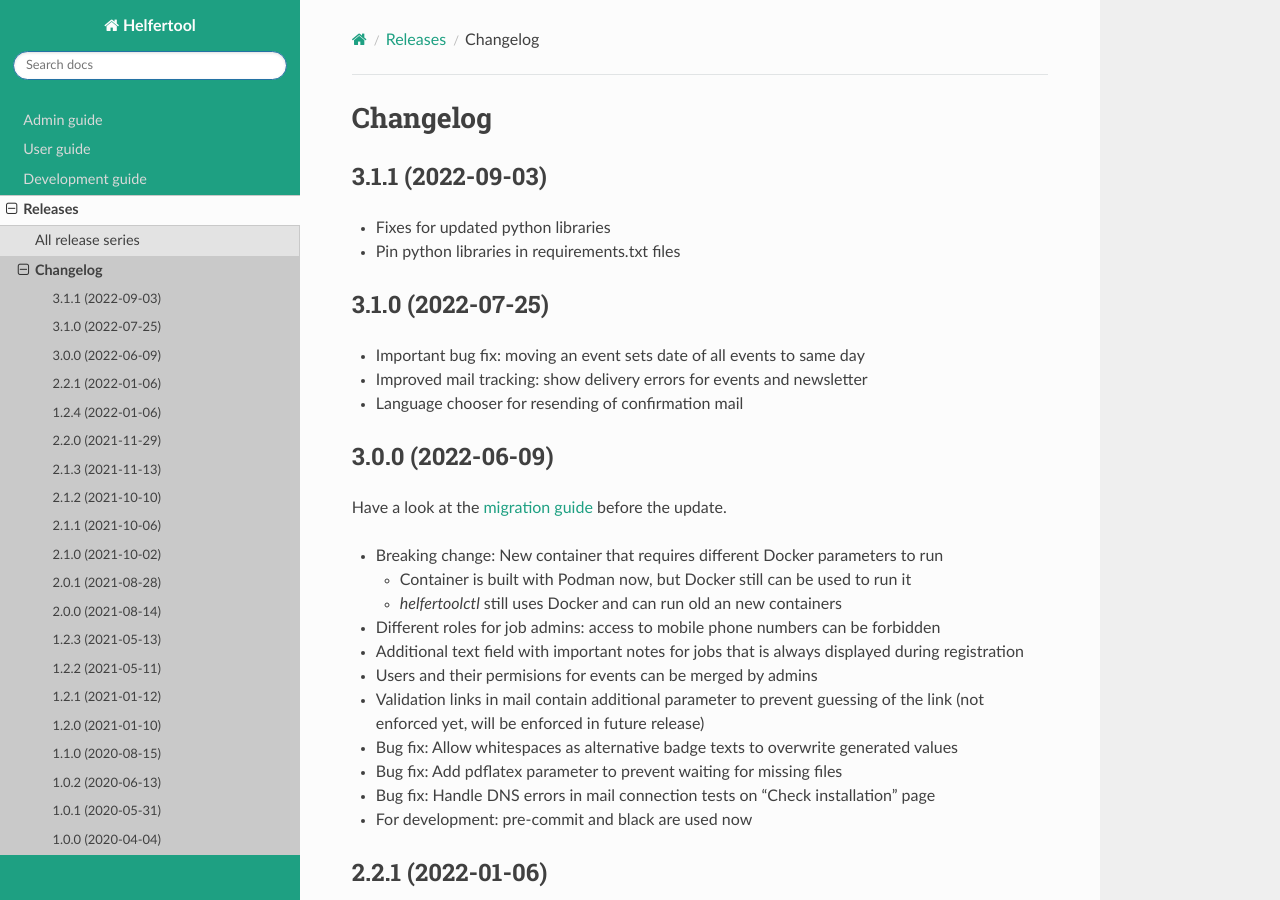
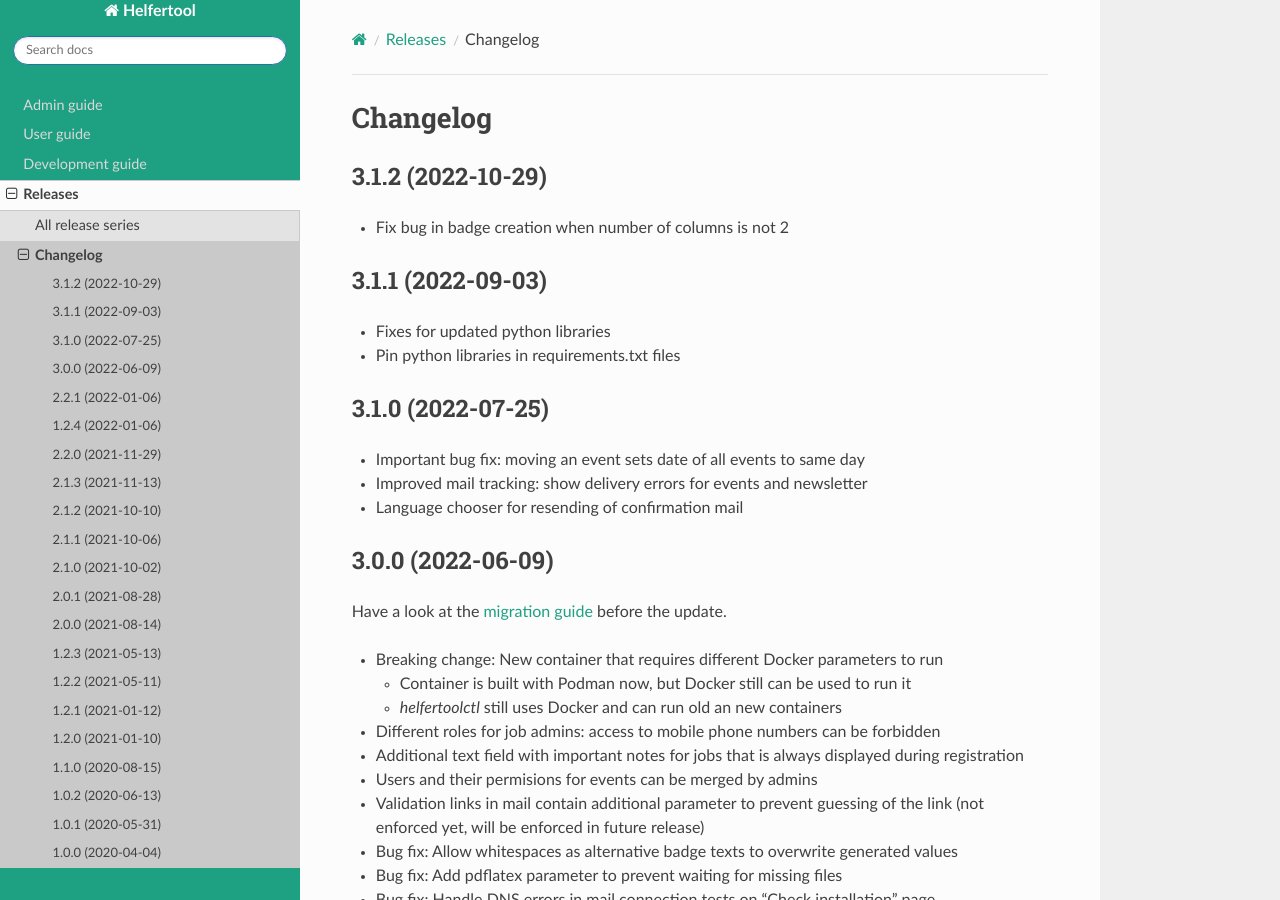
Before and after one commit to helfertool/docs, a Sphinx documentation site: the page built from source/releases/changelog.rst, in a window 1280 px wide and 900 px high. Built offline with Sphinx 7.4.7 and the Read the Docs theme 2.0.0, drawn with Linux system fonts in a browser that asks for light colours.

Commit message:
release 3.1.2

```diff
--- a/source/admin/versions.rst
+++ b/source/admin/versions.rst
@@ -49,7 +49,7 @@ Supported releases
 +-----------------+--------------------------------------------+------------------+------------------+
 | Relase series   | Latest release                             | Release date     | End of life      |
 +=================+============================================+==================+==================+
-| 3.1.x           | :ref:`3.1.1 <changelog-3-1-1>` (LTS)       | 2022-07-25       |                  |
+| 3.1.x           | :ref:`3.1.2 <changelog-3-1-2>` (LTS)       | 2022-07-25       |                  |
 +-----------------+--------------------------------------------+------------------+------------------+
 
 For non-LTS versions, the support ends with the next release.
--- a/source/releases/changelog.rst
+++ b/source/releases/changelog.rst
@@ -3,6 +3,13 @@
 =========
 Changelog
 =========
+
+.. _changelog-3-1-2:
+
+3.1.2 (2022-10-29)
+------------------
+
+* Fix bug in badge creation when number of columns is not 2
 
 .. _changelog-3-1-1:
 
--- a/source/releases/history.rst
+++ b/source/releases/history.rst
@@ -9,7 +9,7 @@ Details about relases and versions can be found in the :ref:`admin guide <versio
 +-----------------+--------------------------------------------+------------------+------------------+
 | Relase series   | Latest release                             | Release date     | End of life      |
 +=================+============================================+==================+==================+
-| 3.1.x           | :ref:`3.1.1 <changelog-3-1-1>`             | 2022-07-25       |                  |
+| 3.1.x           | :ref:`3.1.2 <changelog-3-1-2>`             | 2022-07-25       |                  |
 +-----------------+--------------------------------------------+------------------+------------------+
 | 3.0.x           | :ref:`3.0.0 <changelog-3-0-0>`             | 2022-06-09       | 2022-07-25       |
 +-----------------+--------------------------------------------+------------------+------------------+
```
